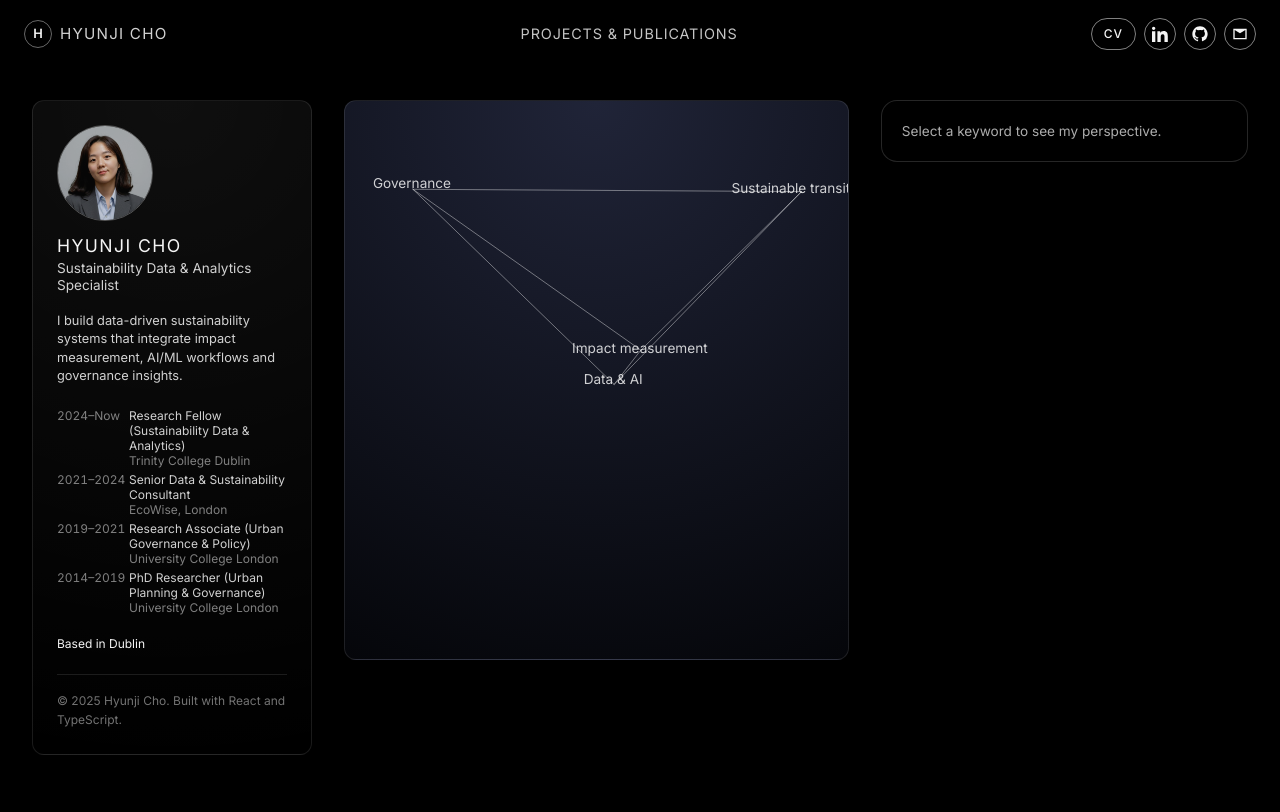
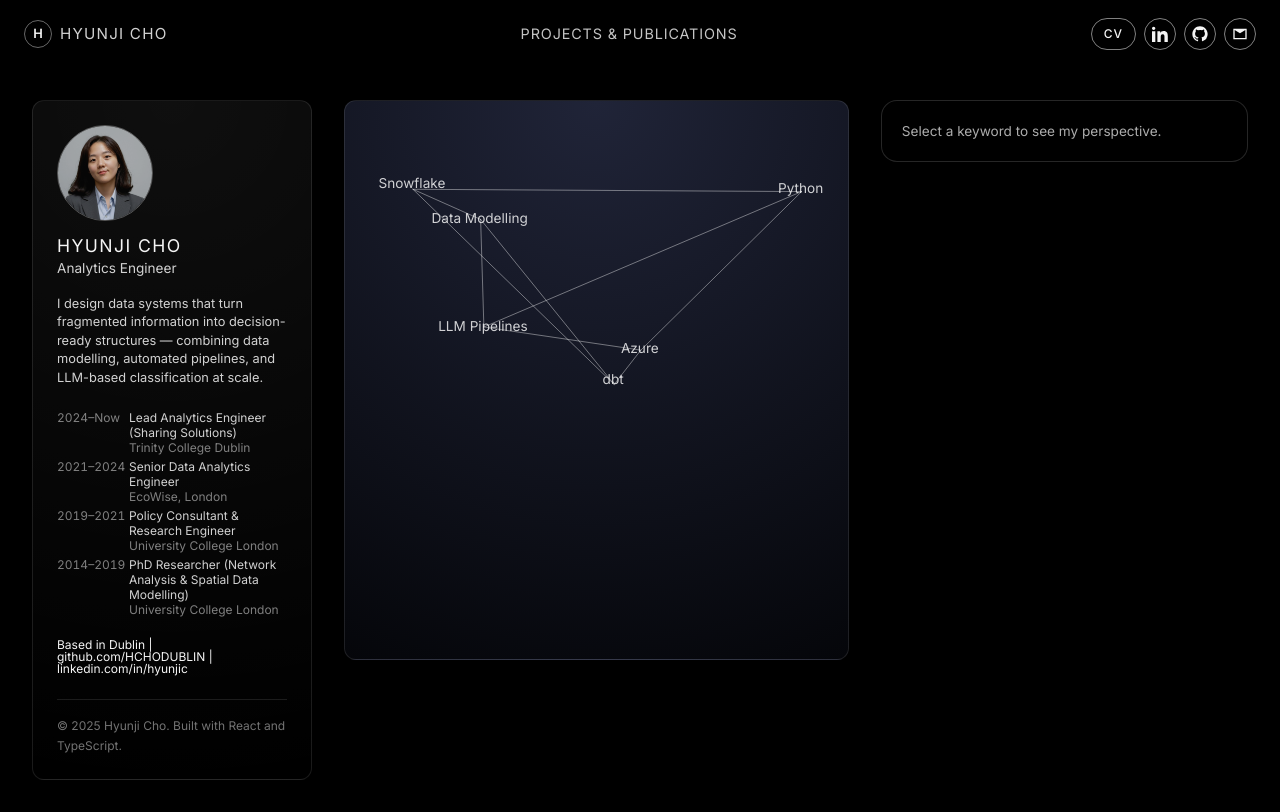
Before and after one commit to HCHODUBLIN/Website, a React (Vite) app: page / in a window 1280 px wide. Built offline with nearby package versions, Linux system fonts and the light colour scheme; the HTML template or start-up script is replaced by a standard one.

Commit message:
Update homepage content toward analytics engineer positioning

```diff
--- a/src/components/BioPanel.tsx
+++ b/src/components/BioPanel.tsx
@@ -32,19 +32,20 @@ export default function BioPanel() {
         </h1>
 
         <p className="mt-[0.35rem] mb-[1.1rem] text-[0.85rem] opacity-85 leading-tight">
-          Sustainability Data & Analytics Specialist
+          Analytics Engineer
         </p>
 
         <p className="mb-[1.4rem] text-[0.8rem] leading-[1.45] opacity-85">
-          I build data-driven sustainability systems that integrate impact
-          measurement, AI/ML workflows and governance insights.
+          I design data systems that turn fragmented information into
+          decision-ready structures — combining data modelling, automated
+          pipelines, and LLM-based classification at scale.
         </p>
 
         <div className="mb-[1.4rem] grid grid-cols-[72px_1fr] gap-y-[0.25rem] text-[0.75rem] leading-[1.3] opacity-85">
           <div className="opacity-60 tabular-nums">2024–Now</div>
           <div>
             <div className="leading-tight">
-              Research Fellow (Sustainability Data & Analytics)
+              Lead Analytics Engineer (Sharing Solutions)
             </div>
             <div className="opacity-60 leading-tight">
               Trinity College Dublin
@@ -53,16 +54,14 @@ export default function BioPanel() {
 
           <div className="opacity-60 tabular-nums">2021–2024</div>
           <div>
-            <div className="leading-tight">
-              Senior Data & Sustainability Consultant
-            </div>
+            <div className="leading-tight">Senior Data Analytics Engineer</div>
             <div className="opacity-60 leading-tight">EcoWise, London</div>
           </div>
 
           <div className="opacity-60 tabular-nums">2019–2021</div>
           <div>
             <div className="leading-tight">
-              Research Associate (Urban Governance & Policy)
+              Policy Consultant & Research Engineer
             </div>
             <div className="opacity-60 leading-tight">
               University College London
@@ -72,7 +71,7 @@ export default function BioPanel() {
           <div className="opacity-60 tabular-nums">2014–2019</div>
           <div>
             <div className="leading-tight">
-              PhD Researcher (Urban Planning & Governance)
+              PhD Researcher (Network Analysis & Spatial Data Modelling)
             </div>
             <div className="opacity-60 leading-tight">
               University College London
@@ -81,7 +80,7 @@ export default function BioPanel() {
         </div>
 
         <p className="text-[0.75rem] opacity-100 leading-none">
-          Based in Dublin
+          Based in Dublin | github.com/HCHODUBLIN | linkedin.com/in/hyunjic
         </p>
         <div className="mt-6 border-t border-white/10 pt-4 text-[0.75rem] leading-relaxed text-white/45">
           <p className="m-0">
--- a/src/components/DetailsPanel.tsx
+++ b/src/components/DetailsPanel.tsx
@@ -5,30 +5,41 @@ import {
   IconKeywordImpactMeasurement,
   IconKeywordTransition,
 } from "../components/icons";
+import type React from "react";
 
-const KEYWORD_ICON_MAP = {
+const KEYWORD_ICON_MAP: Partial<
+  Record<KeywordTag, React.ComponentType<{ className?: string }>>
+> = {
   governance: IconKeywordGovernance,
   "data-ai": IconKeywordDataAi,
   transition: IconKeywordTransition,
   "impact-measurement": IconKeywordImpactMeasurement,
-} as const;
+};
 
 const PHILOSOPHY: Record<KeywordTag, { blurb: string }> = {
   governance: {
     blurb:
-      "I approach governance as a process of knowledge production and recognition: how decisions are shaped, whose voices are heard, and which everyday practices are rendered visible or invisible. Rather than treating participation as a formal or top-down mechanism, I understand governance as relational and situated, emerging through ongoing interactions between communities, institutions, and data.",
+      "I design Snowflake warehouse layers that keep raw, transformed, and curated data clearly separated while preserving lineage and auditability. My focus is reliable performance, transparent ownership, and models that downstream teams can trust for operational and strategic decisions.",
   },
   "data-ai": {
     blurb:
-      "I work with data and digital methods not as neutral technical tools, but as situated systems that shape how social and environmental realities are defined, measured, and acted upon. My approach focuses on identifying data gaps, designing transparent analytical frameworks, and using automation to make socio-environmental information more accessible, accountable, and usable for decision-making.",
+      "I build analytics platforms and data pipelines that make complex, fragmented data usable at scale. My current work centres on designing medallion architectures (Bronze/Silver/Gold) on Snowflake, writing dbt transformation layers, and building LLM-based classification systems that process 200,000+ records with measurable accuracy improvements. My path into data engineering came through sustainability and urban research, which means I approach every technical decision with a question: who uses this data, and what decision does it need to support? This combination of engineering depth and domain-aware design thinking is what I bring to every project. Stack: Snowflake, dbt, Python, SQL, Azure (Data Factory, SQL, Blob Storage), Power BI, LLM/OpenAI API, Kafka, GitHub Actions CI/CD.",
   },
   transition: {
     blurb:
-      "I understand sustainable transition as an uneven and contested process that unfolds through everyday practices rather than abstract targets alone. My work focuses on how marginalised communities, particularly through practices such as food sharing, navigate, reshape, and reimagine sustainability from below, contributing to agroecological transitions and climate resilience beyond formal policy frameworks.",
+      "I use dbt to translate business and research logic into modular, testable transformation layers. Clear model contracts, documentation, and reproducible workflows make complex metrics explainable and keep analytics outputs stable as upstream systems evolve.",
   },
   "impact-measurement": {
     blurb:
-      "For me, impact measurement is not simply about quantifying outcomes, but about translating broad sustainability goals into meaningful, context-sensitive indicators that reflect lived realities. I develop frameworks and metrics that support accountability and learning, enabling organisations to act with greater clarity while remaining attentive to social inclusion, justice, and local conditions.",
+      "I treat data modelling as product design for decision systems. I define entities, relationships, and metric logic so teams can move from fragmented records to consistent, decision-ready views with explicit assumptions and traceable logic.",
+  },
+  python: {
+    blurb:
+      "I use Python for ingestion, enrichment, validation, and quality controls across large datasets. The goal is repeatable, observable workflows that reduce manual review and improve reliability from source capture to model output.",
+  },
+  azure: {
+    blurb:
+      "I build and orchestrate Azure-based data workflows using Data Factory, Azure SQL, and Blob Storage. I focus on robust scheduling, secure handoffs between services, and predictable operations that support production analytics.",
   },
 };
 
--- a/src/data/detailsData.ts
+++ b/src/data/detailsData.ts
@@ -5,24 +5,34 @@ export type KeywordMeta = {
 
 export const KEYWORDS = {
   governance: {
-    label: "Governance",
+    label: "Snowflake",
     description:
-      "Experience in governance, participation and multi-stakeholder coordination, supporting evidence-based decision-making across public institutions, EU programmes and civil society partners.",
+      "Designing and operating warehouse layers for reliable, analytics-ready data products.",
   },
   "data-ai": {
-    label: "Data & AI",
+    label: "LLM Pipelines",
     description:
-      "SQL engineering, ETL design, LLM/ML modelling and automated classification systems used to improve data accuracy, reduce manual processing and enable scalable analytics.",
+      "Building classification and enrichment pipelines that combine structured data engineering with LLM workflows.",
   },
   transition: {
-    label: "Sustainable transition",
+    label: "dbt",
     description:
-      "Work on sustainable and just transitions in urban and food systems, combining indicators, data governance frameworks and cross-sector partnerships.",
+      "Developing modular transformation models with testing and documentation for traceable analytics.",
   },
   "impact-measurement": {
-    label: "Impact measurement",
+    label: "Data Modelling",
     description:
-      "Development of CSRD- and GRI-aligned indicators, KPI frameworks and reporting structures that strengthen compliance, auditability and organisational transparency.",
+      "Turning fragmented sources into clear, decision-aligned entities, metrics, and semantic layers.",
+  },
+  python: {
+    label: "Python",
+    description:
+      "Automating ingestion, validation, and transformation workflows for scalable data processing.",
+  },
+  azure: {
+    label: "Azure",
+    description:
+      "Orchestrating cloud data pipelines across Data Factory, SQL, and Blob Storage environments.",
   },
 } as const satisfies Record<string, KeywordMeta>;
 
--- a/src/data/networkData.ts
+++ b/src/data/networkData.ts
@@ -15,18 +15,23 @@ export type NetworkData = {
 
 export const NETWORK_DATA: NetworkData = {
   nodes: [
-    { id: "governance", label: "Governance" },
-    { id: "data-ai", label: "Data & AI" },
-    { id: "transition", label: "Sustainable transition" },
-    { id: "impact-measurement", label: "Impact measurement" },
+    { id: "governance", label: "Snowflake" },
+    { id: "transition", label: "dbt" },
+    { id: "python", label: "Python" },
+    { id: "azure", label: "Azure" },
+    { id: "data-ai", label: "LLM Pipelines" },
+    { id: "impact-measurement", label: "Data Modelling" },
   ],
 
   edges: [
     { from: "governance", to: "transition" },
+    { from: "governance", to: "python" },
     { from: "governance", to: "impact-measurement" },
-    { from: "governance", to: "data-ai" },
+    { from: "transition", to: "impact-measurement" },
+    { from: "transition", to: "azure" },
+    { from: "python", to: "azure" },
+    { from: "python", to: "data-ai" },
+    { from: "azure", to: "data-ai" },
     { from: "data-ai", to: "impact-measurement" },
-    { from: "data-ai", to: "transition" },
-    { from: "transition", to: "impact-measurement" },
   ],
 };
```
Also changed, not shown: 1 other file (tests, documents, lock files or other folders).
